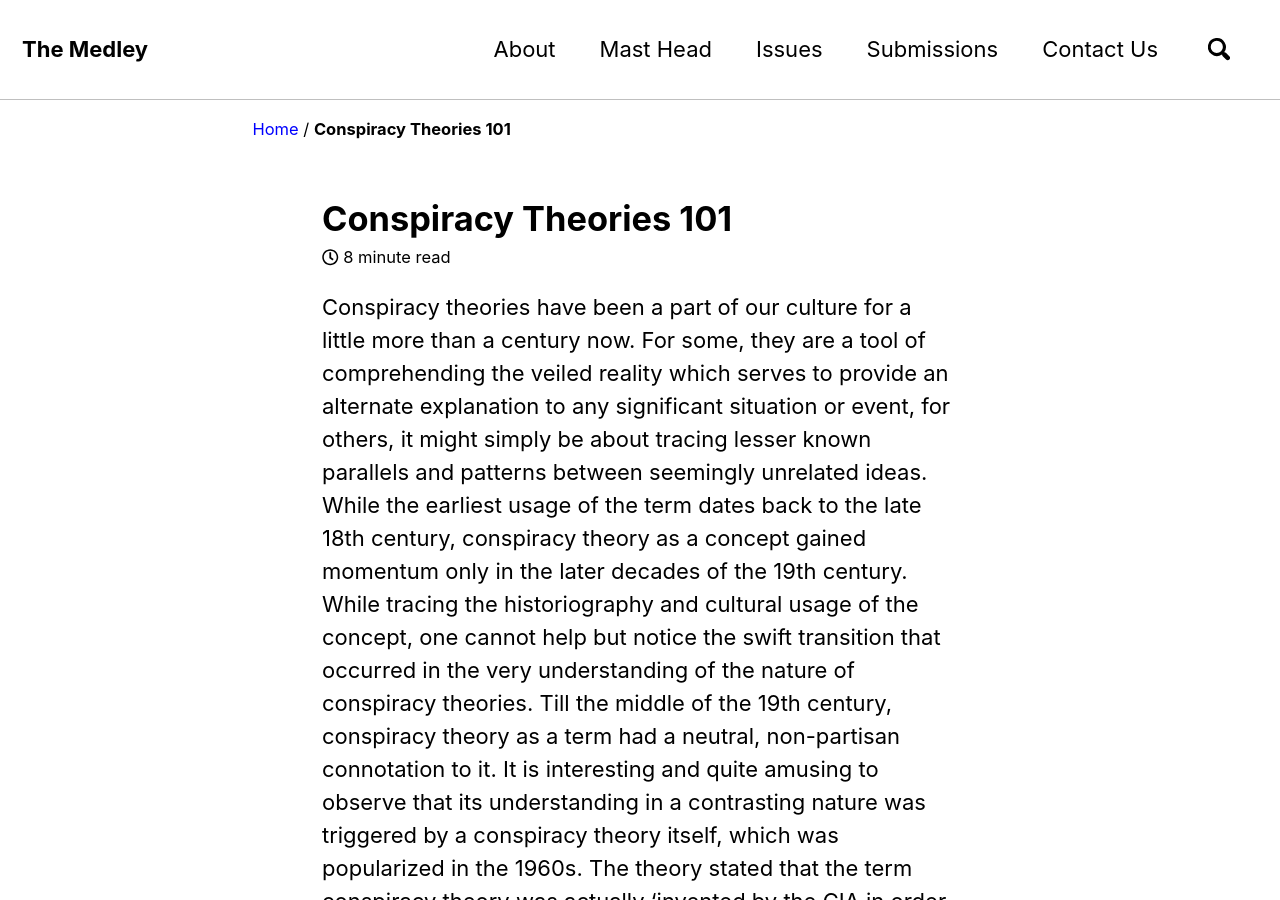
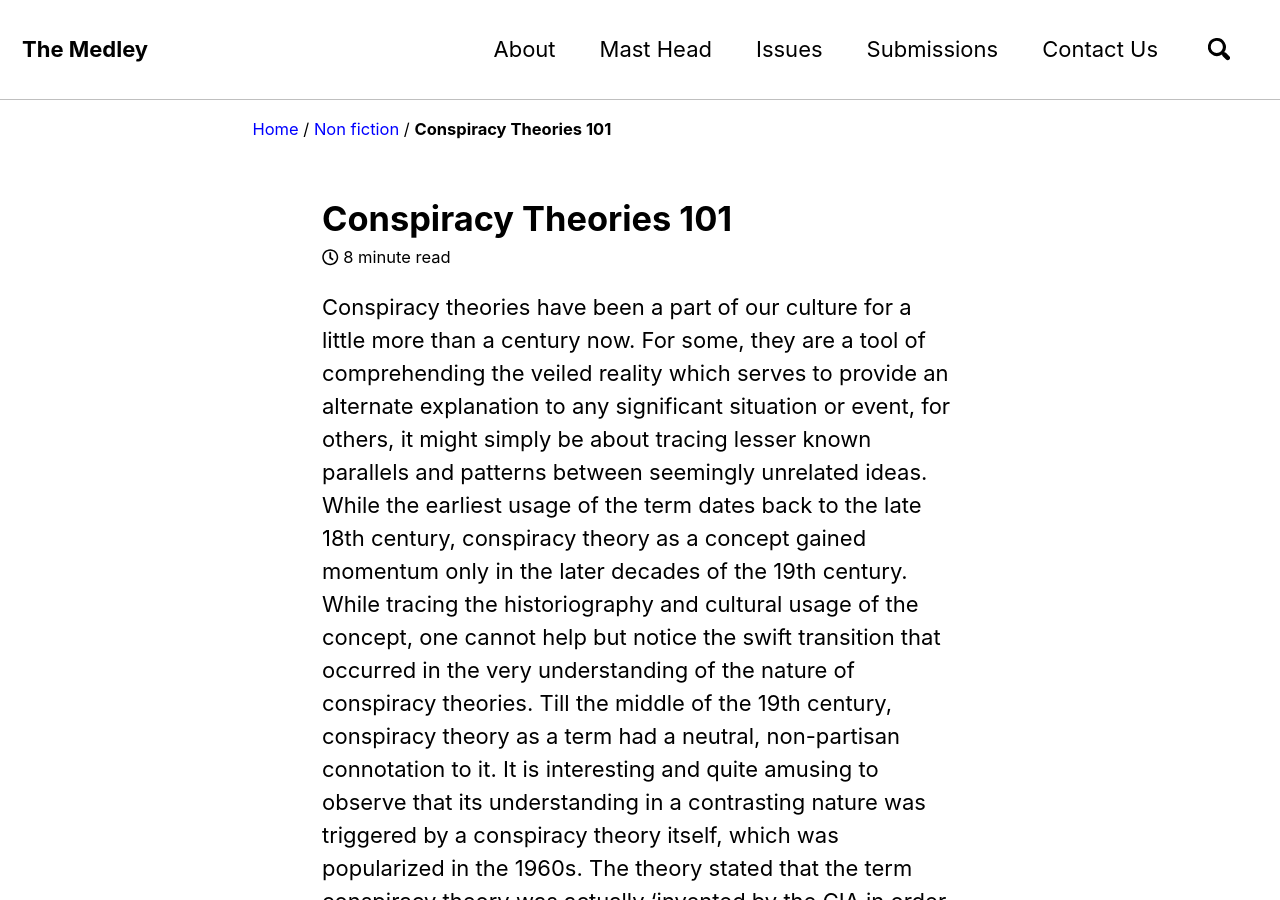
Before and after one commit to TheMedley/TheMedley.github.io, a Jekyll site: the page built from _posts/2018-08-04-conspiracy-theories-101.md, in a window 1280 px wide and 900 px high. Built offline with Jekyll 4.4.1, drawn with Linux system fonts in a browser that asks for light colours; nearby versions of some CDN libraries; some web fonts are replaced; some of the changed text lies outside the part shown.

Commit message:
Update from Forestry.io - Updated conspiracy-theories-101.md

```diff
--- a/_posts/2018-08-04-conspiracy-theories-101.md
+++ b/_posts/2018-08-04-conspiracy-theories-101.md
@@ -2,12 +2,15 @@
 title: Conspiracy Theories 101
 date: 2018-08-04 12:33:55 +0530
 non_fiction: ''
-author: "/Chitra.jpg"
+author:
+- "/Chitra.jpg"
 author_s_bio: Chitra Rajpal is a 3rd year undergraduate student pursuing history.
   This social butterfly believes in seeing something good in everything. Leave it
   to her to suggest you great music. Her welcoming personality, positivity and chatty
   nature define her best. She finds comfort in salads as her meals, loves to fangirl
   over John Mayer, and wants to pet every dog that she comes across.
+category:
+- Non-Fiction
 
 ---
 Conspiracy theories have been a part of our culture for a little more than a century now. For some, they are a tool of comprehending the veiled reality which serves to provide an alternate explanation to any significant situation or event, for others, it might simply be about tracing lesser known parallels and patterns between seemingly unrelated ideas. While the earliest usage of the term dates back to the late 18th century, conspiracy theory as a concept gained momentum only in the later decades of the 19th century. While tracing the historiography and cultural usage of the concept, one cannot help but notice the swift transition that occurred in the very understanding of the nature of conspiracy theories. Till the middle of the 19th century, conspiracy theory as a term had a neutral, non-partisan connotation to it. It is interesting and quite amusing to observe that its understanding in a contrasting nature was triggered by a conspiracy theory itself, which was popularized in the 1960s. The theory stated that the term conspiracy theory was actually ‘invented by the CIA in order to prevent disbelief of official government stories.’
```
